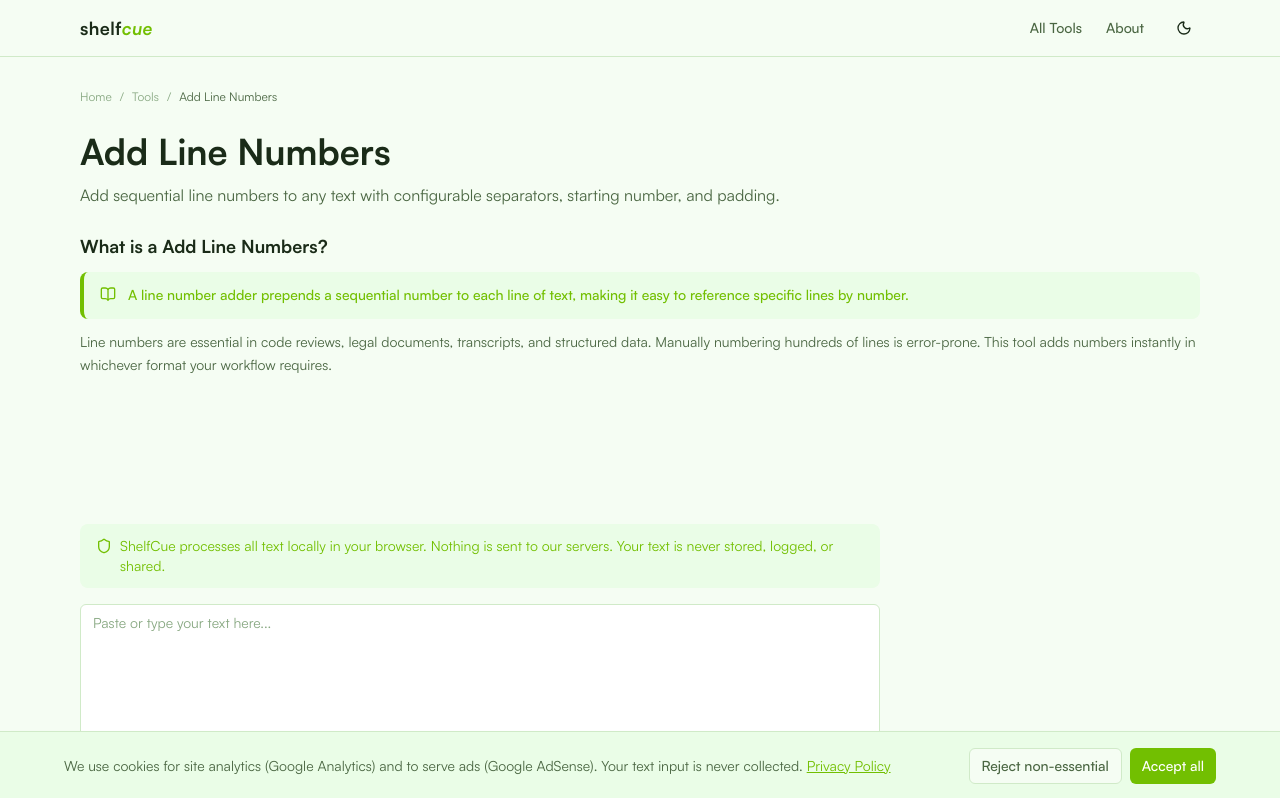
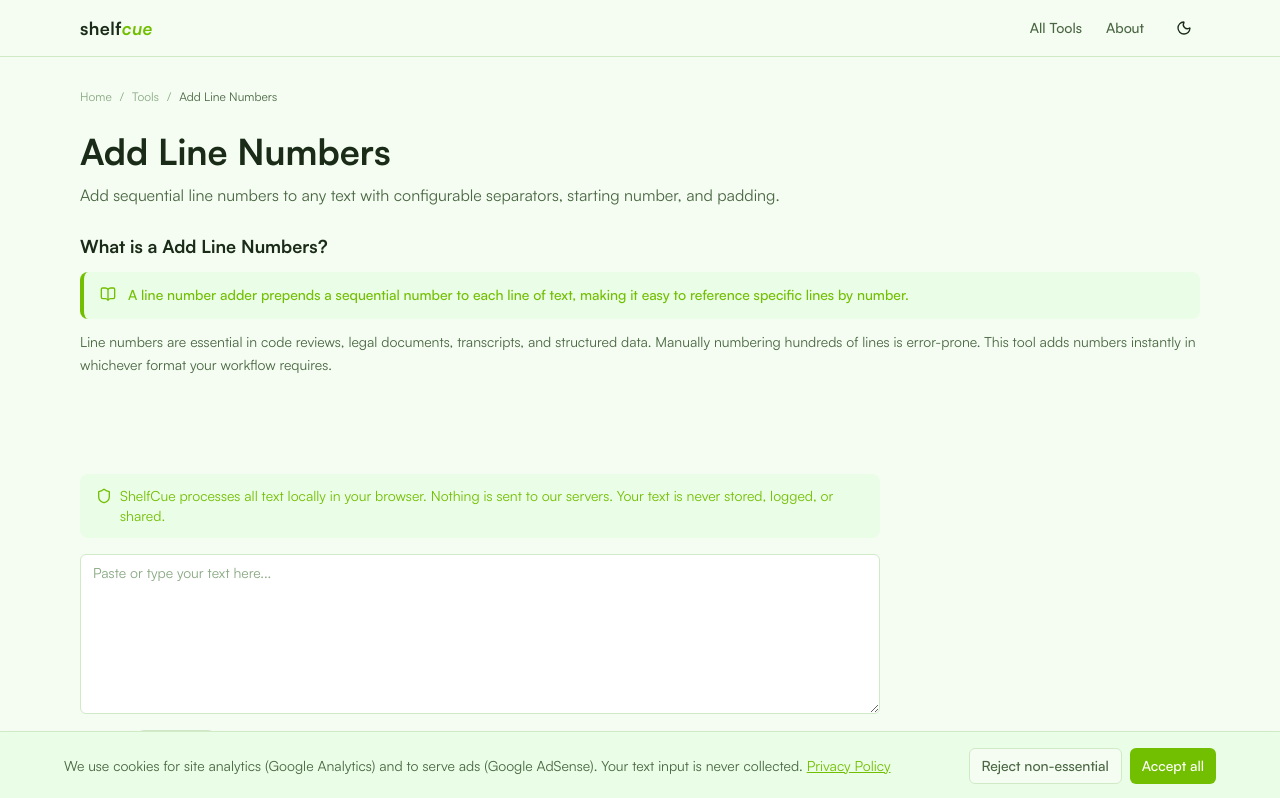
Before and after one commit to Wambui-N/textTools, a Next.js app: page /tools/add-line-numbers in a window 1280 px wide. Shown: the top 798 px of the page. Built offline with nearby package versions, Linux system fonts and the light colour scheme; no server answers.

Commit message:
Update AdBanner and AdUnit components to reduce minimum height from 100 to 50 for improved layout consistency.

```diff
--- a/components/ads/AdBanner.tsx
+++ b/components/ads/AdBanner.tsx
@@ -3,8 +3,8 @@ import { AdUnit } from "./AdUnit";
 
 export function AdBanner({ className = "" }: { className?: string }) {
   return (
-    <div className={`w-full ${className}`} style={{ minHeight: 100 }}>
-      <AdUnit slot={AD_SLOT_LEADERBOARD} format="auto" minHeight={100} />
+    <div className={`w-full ${className}`} style={{ minHeight: 50 }}>
+      <AdUnit slot={AD_SLOT_LEADERBOARD} format="auto" minHeight={50} />
     </div>
   );
 }
--- a/components/ads/AdUnit.tsx
+++ b/components/ads/AdUnit.tsx
@@ -17,7 +17,7 @@ interface AdUnitProps {
   minHeight?: number;
 }
 
-export function AdUnit({ slot, format = "auto", className = "", minHeight = 90 }: AdUnitProps) {
+export function AdUnit({ slot, format = "auto", className = "", minHeight = 50 }: AdUnitProps) {
   const [consented, setConsented] = useState(false);
 
   useEffect(() => {
```
